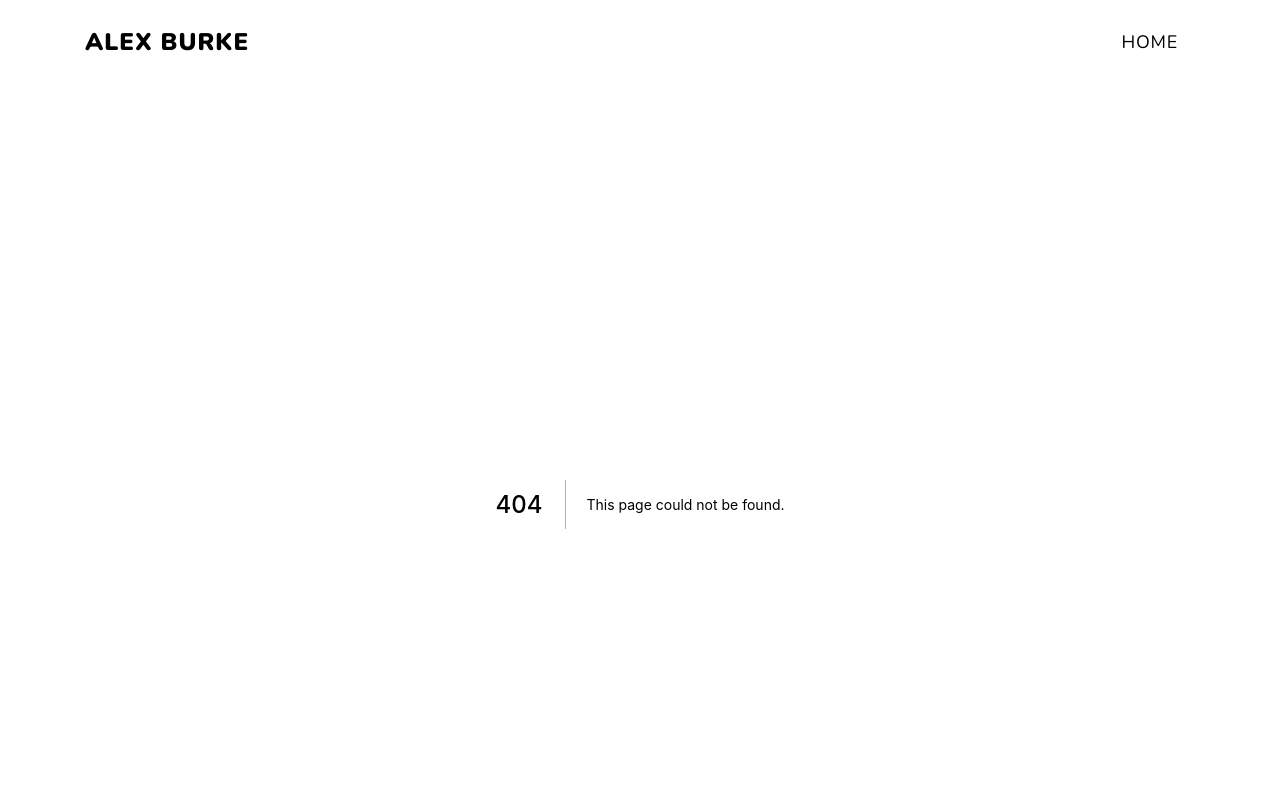
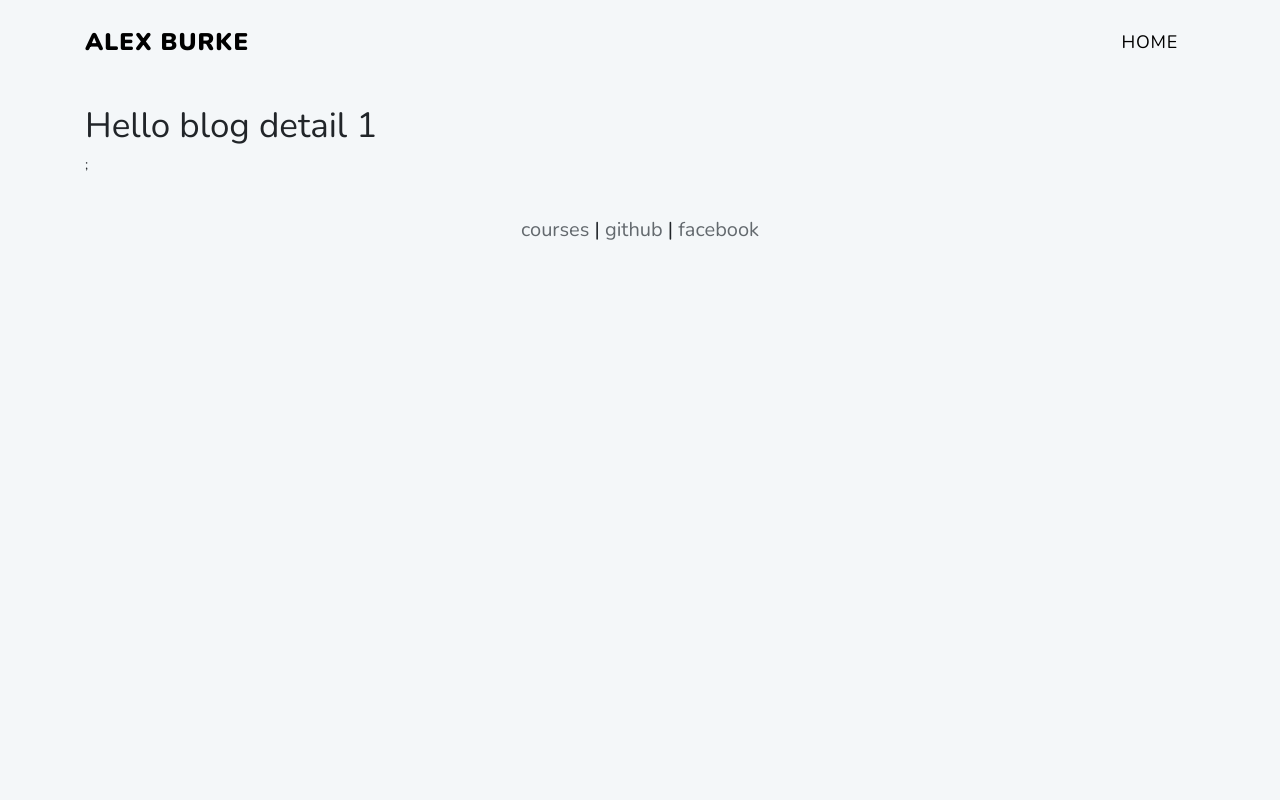
Before and after one commit to manitu85/next.js-sanity-cms-serverless-blog-app, a Next.js app: page /blogs/1 in a window 1280 px wide. Before the commit this address had no page. Shown: the top 800 px of the page. Built offline with nearby package versions, Linux system fonts and the light colour scheme.

Commit message:
add slug route

```diff
--- /dev/null
+++ b/pages/blogs/[slug].js
@@ -0,0 +1,8 @@
+import { useRouter } from 'next/router';
+
+const BlogDetail = () => {
+  const router = useRouter();
+  return <h1>Hello blog detail {router.query.slug}</h1>;
+};
+
+export default BlogDetail;
```
